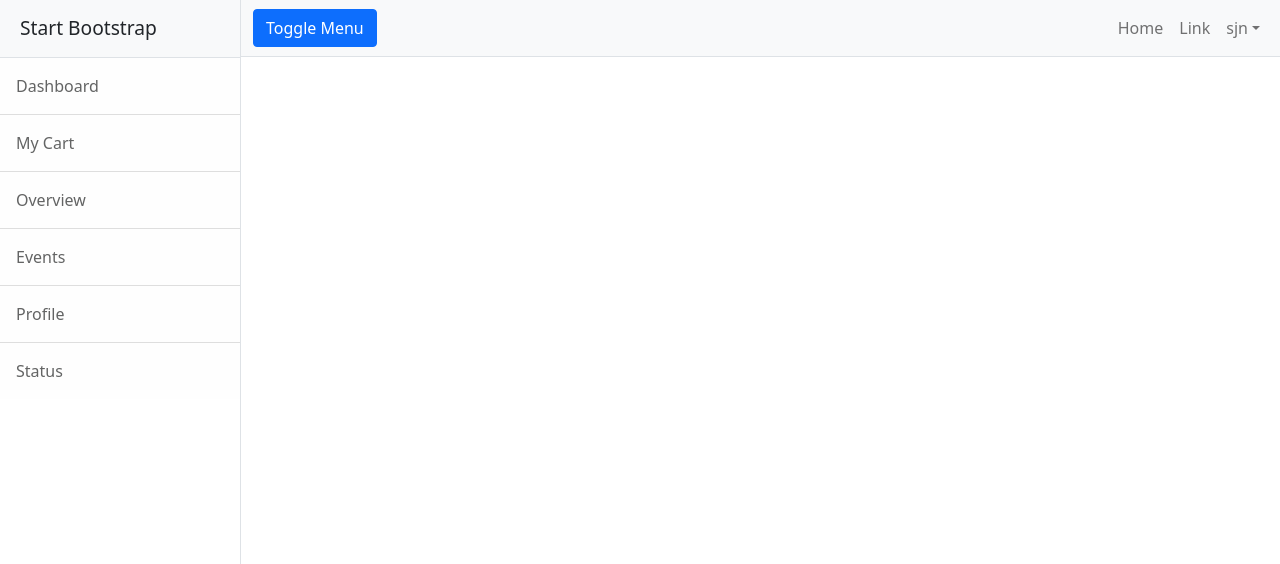
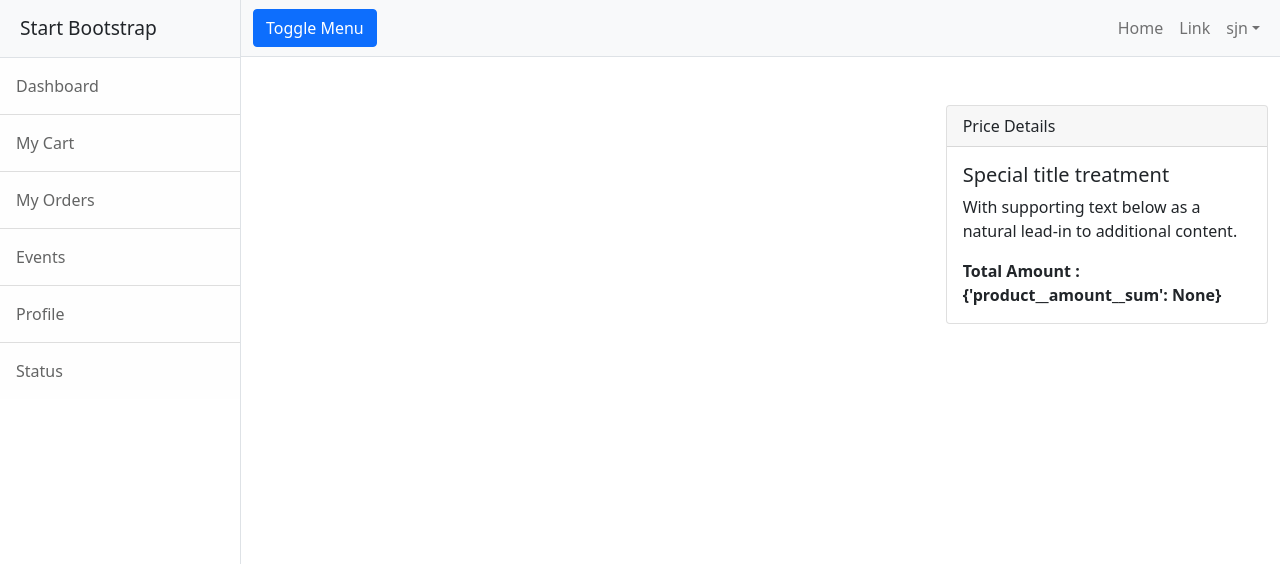
Before and after one commit to sajin3264/bookpro, a Django app: page /customers/carts/all in a window 1280 px wide. Shown: the top 564 px of the page. Run offline with Django 3.2, Linux system fonts and the light colour scheme; a user stored in the database is signed in; data comes from the database, SQL or seed files in the repository; both versions use the stored data as it was after the commit; some libraries are stand-ins or nearby versions.

Commit message:
cart status,total

```diff
--- a/customer/templates/cbase.html
+++ b/customer/templates/cbase.html
@@ -22,7 +22,7 @@
                 <div class="list-group list-group-flush">
                     <a class="list-group-item list-group-item-action list-group-item-light p-3" href="#!">Dashboard</a>
                     <a class="list-group-item list-group-item-action list-group-item-light p-3" href="{%url 'viewmycart'%}">My Cart</a>
-                    <a class="list-group-item list-group-item-action list-group-item-light p-3" href="#!">Overview</a>
+                    <a class="list-group-item list-group-item-action list-group-item-light p-3" href="{%url 'listorders'%}">My Orders</a>
                     <a class="list-group-item list-group-item-action list-group-item-light p-3" href="#!">Events</a>
                     <a class="list-group-item list-group-item-action list-group-item-light p-3" href="#!">Profile</a>
                     <a class="list-group-item list-group-item-action list-group-item-light p-3" href="#!">Status</a>
--- a/customer/templates/mycart.html
+++ b/customer/templates/mycart.html
@@ -1,5 +1,7 @@
 {%extends 'cbase.html'%}
 {%block body_block%}
+<div class="row">
+    <div class="col-8">
         {%for cart in carts%}
         <div class="row bg-dark">
             <div class="col-4">
@@ -21,7 +23,8 @@
                 <a href="{%url 'removeitem' cart.id%}" class="btn btn-outline-danger">Delete</a>
                 <!--        <button  type="button" class="btn btn-outline-danger">Delete</button>-->
                 <div>
-            <a href="{%url 'ordercreate' cart.id cart.product.id %}" class="btn btn-outline-primary mt-2">Buy Now</a>
+                    <a href="{%url 'ordercreate' cart.id cart.product.id %}" class="btn btn-outline-primary mt-2">Buy
+                        Now</a>
                     <!--            <button type="button" class="btn btn-outline-primary mt-2" >Buy Now</button>-->
 
                 </div>
@@ -30,4 +33,19 @@
             <hr>
         </div>
         {%endfor%}
+
+    </div>
+    <div class="col-4 mt-5">
+        <div class="card">
+            <div class="card-header">
+                Price Details
+            </div>
+            <div class="card-body">
+                <h5 class="card-title">Special title treatment</h5>
+                <p class="card-text">With supporting text below as a natural lead-in to additional content.</p>
+                <strong>Total Amount :{{total}}</strong>
+            </div>
+        </div>
+    </div>
+</div>
 {%endblock%}
--- a/customer/urls.py
+++ b/customer/urls.py
@@ -10,5 +10,6 @@ urlpatterns=[
     path("carts/items/add/<int:id>",views.add_to_cart,name="addtocart"),
     path("carts/all",views.ViewMyCart.as_view(),name="viewmycart"),
     path("carts/remove/<int:id>",views.remove_from_cart,name="removeitem"),
-    path("orders/add/<int:c_id>/<int:p_id>",views.OrderCreateView.as_view(),name="ordercreate")
+    path("orders/add/<int:c_id>/<int:p_id>",views.OrderCreateView.as_view(),name="ordercreate"),
+    path("orders/all",views.OrdersListView.as_view(),name="listorders"),
 ]
--- a/customer/views.py
+++ b/customer/views.py
@@ -7,6 +7,7 @@ from django.contrib.auth.models import User
 from django.urls import reverse_lazy
 from customer.models import Carts,Orders
 from django.contrib import messages
+from django.db.models import Sum
 
 
 # Create your views here.
@@ -92,8 +93,14 @@ class ViewMyCart(ListView):
     model = Carts
     template_name = "mycart.html"
     context_object_name = "carts"
-    def get_queryset(self):
-        return Carts.objects.filter(user=self.request.user).exclude(status="cancelled").order_by("-date")
+    # def get_queryset(self):
+    #     return Carts.objects.filter(user=self.request.user).exclude(status="cancelled").order_by("-date")
+    def get(self,request,*args,**kwargs):
+        carts=Carts.objects.filter(user=self.request.user).exclude(status="cancelled").order_by("-date")
+        total=Carts.objects.filter(user=request.user).exclude(status="cancelled").aggregate(Sum("product__amount"))
+        context={"carts":carts,"total":total}
+        return render(request,"mycart.html",context)
+
 
 def remove_from_cart(request,*args,**kwargs):
     cart=Carts.objects.get(id=kwargs["id"])
@@ -122,3 +129,10 @@ class OrderCreateView(CreateView):
             cart.save()
             messages.success(request,"Your order has been placed")
         return redirect("custhome")
+
+class OrdersListView(ListView):
+    model = Orders
+    template_name = "order_list.html"
+    context_object_name = "orders"
+    def get_queryset(self):
+        return Orders.objects.filter(user=self.request.user).order_by("-date")
```
Also changed, not shown: customer/templates/order_list.html (added, +30 -0 lines), db.sqlite3. Lines whose indentation alone changed are shown as unchanged.
